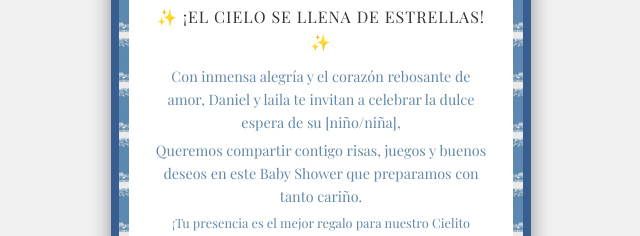
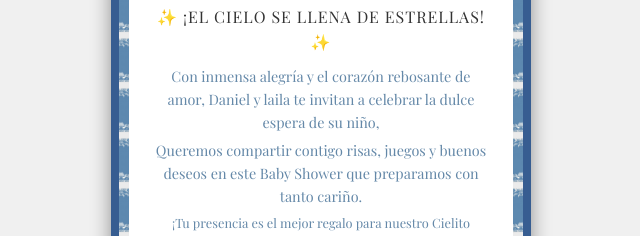
Before and after one commit to juanstb/babyshower, a plain HTML site: page index.html in a window 1280 px wide. Shown: the part 131-367 px from the top of the page, 319-959 px from the left. Drawn offline with nearby package versions, Linux system fonts and the light colour scheme; files whose address does not match are found by name.

Commit message:
index.html

```diff
--- a/index.html
+++ b/index.html
@@ -371,7 +371,7 @@
                 </p>
 
                 <p style="font-size: 0.9em; margin: 0 0 5px; color: #6488a8;">
-                    Con inmensa alegría y el corazón rebosante de amor, Daniel y laila te invitan a celebrar la dulce espera de su [niño/niña],
+                    Con inmensa alegría y el corazón rebosante de amor, Daniel y laila te invitan a celebrar la dulce espera de su niño,
                 </p>
 
                 <p style="font-size: 0.9em; margin: 0 0 5px; color: #6488a8;">
@@ -417,4 +417,5 @@
         </div>
     </div>
 </body>
+
 </html>
```
